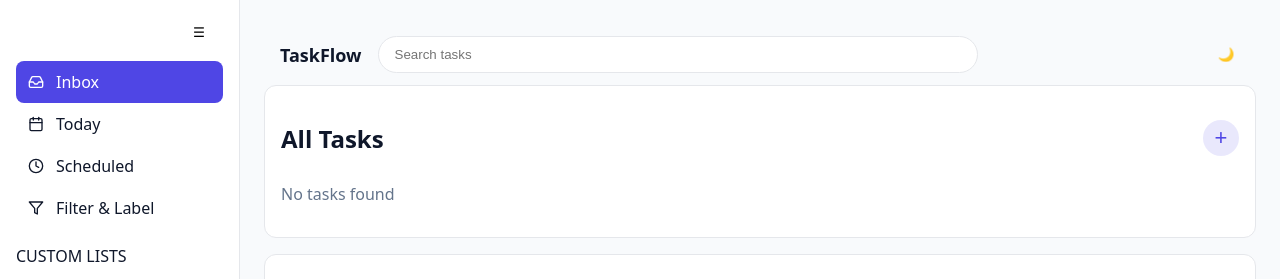
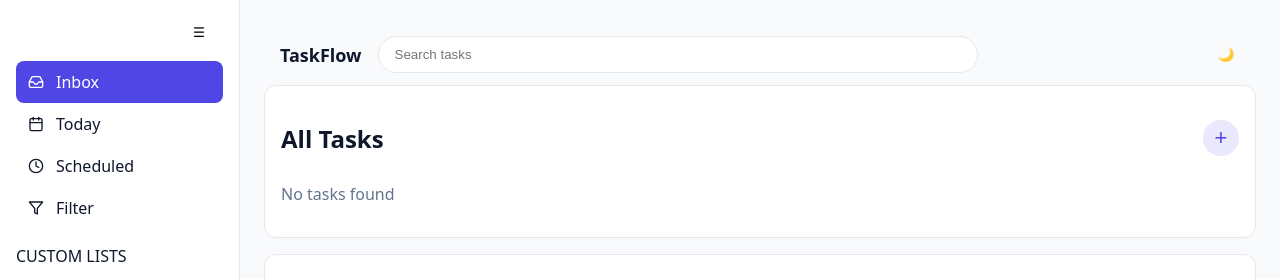
Before and after one commit to sukantadutta2003-tech/Task-Manager, a React (Create React App) app: page / in a window 1280 px wide. Shown: the top 279 px of the page. Built offline with nearby package versions, Linux system fonts and the light colour scheme.

Commit message:
small logical change

```diff
--- a/src/App.js
+++ b/src/App.js
@@ -11,6 +11,7 @@ function App() {
   const [showInput, setShowInput] = useState(false);
   const [inputValue, setInputValue] = useState("");
   const [search, setSearch] = useState("");
+  const [activeView, setActiveView] = useState("Inbox");
 
   useEffect(() => {
     document.documentElement.setAttribute("data-theme", theme);
@@ -40,7 +41,12 @@ function App() {
 
   return (
     <div className="app">
-      <Sidebar theme={theme} toggleTheme={toggleTheme} />
+      <Sidebar
+        theme={theme}
+        toggleTheme={toggleTheme}
+        activeView={activeView}
+        setActiveView={setActiveView}
+      />
 
       <main className="main">
         <Header
--- a/src/components/Sidebar.js
+++ b/src/components/Sidebar.js
@@ -1,6 +1,4 @@
-import { useState } from "react";
 import {
-  FiSun,
   FiInbox,
   FiCalendar,
   FiClock,
@@ -11,52 +9,66 @@ import {
   FiBriefcase,
 } from "react-icons/fi";
 
-export default function Sidebar({ theme, toggleTheme }) {
-  const [dark, setDark] = useState(false);
-  const [open, setOpen] = useState(true);
+export default function Sidebar({
+  activeView,
+  setActiveView,
+}) {
+  const mainItems = [
+    { label: "Inbox", icon: <FiInbox /> },
+    { label: "Today", icon: <FiCalendar /> },
+    { label: "Scheduled", icon: <FiClock /> },
+    { label: "Filter", icon: <FiFilter /> },
+  ];
+
+  const customItems = [
+    { label: "Personal", icon: <FiUsers /> },
+    { label: "Family", icon: <FiUsers /> },
+    { label: "Shopping", icon: <FiShoppingBag /> },
+    { label: "Academics", icon: <FiBook /> },
+    { label: "Work", icon: <FiBriefcase /> },
+  ];
 
   return (
     <aside className="sidebar">
-      {/* SIDEBAR TOP ACTION */}
+      {/* TOP */}
       <div className="sidebar-top">
         <button className="hamburger-btn" aria-label="Toggle sidebar">
           ☰
         </button>
       </div>
 
-      {/* MAIN */}
+      {/* MAIN SECTION */}
       <div className="sidebar-section">
-        <div className="sidebar-item active">
-          <FiInbox /> Inbox
-        </div>
-        <div className="sidebar-item">
-          <FiCalendar /> Today
-        </div>
-        <div className="sidebar-item">
-          <FiClock /> Scheduled
-        </div>
-        <div className="sidebar-item">
-          <FiFilter /> Filter & Label
-        </div>
+        {mainItems.map((item) => (
+          <div
+            key={item.label}
+            className={`sidebar-item ${
+              activeView === item.label ? "active" : ""
+            }`}
+            onClick={() => setActiveView(item.label)}
+          >
+            {item.icon}
+            {item.label}
+          </div>
+        ))}
       </div>
 
+      {/* CUSTOM LISTS */}
       <div className="sidebar-section">
         <p className="sidebar-label">CUSTOM LISTS</p>
-        <div className="sidebar-item">
-          <FiUsers /> Personal
-        </div>
-        <div className="sidebar-item">
-          <FiUsers /> Family
-        </div>
-        <div className="sidebar-item">
-          <FiShoppingBag /> Shopping
-        </div>
-        <div className="sidebar-item">
-          <FiBook /> Academics
-        </div>
-        <div className="sidebar-item">
-          <FiBriefcase /> Work
-        </div>
+
+        {customItems.map((item) => (
+          <div
+            key={item.label}
+            className={`sidebar-item ${
+              activeView === item.label ? "active" : ""
+            }`}
+            onClick={() => setActiveView(item.label)}
+          >
+            {item.icon}
+            {item.label}
+          </div>
+        ))}
 
         <div className="sidebar-create">+ Create Custom List</div>
       </div>
```
